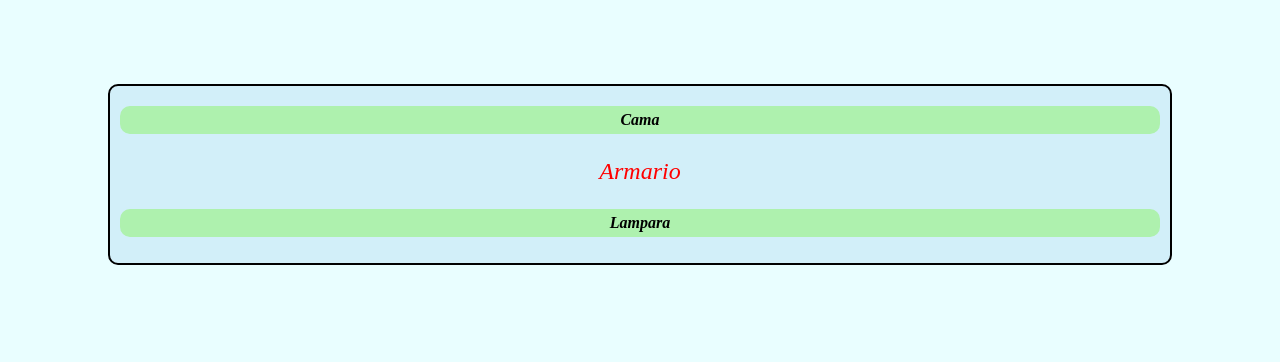
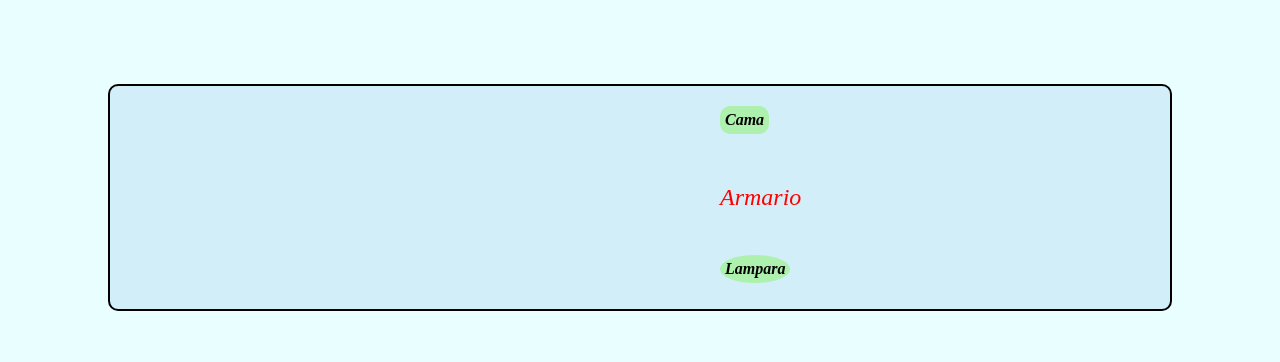
Before and after one commit to Karolatf/GUIA-BEM-PUNTO-D, a plain HTML site: page index.html in a window 1280 px wide. Shown: the part 438-800 px from the top of the page. Drawn offline with Linux system fonts and the light colour scheme.

Commit message:
Aplicamos flexbox en el area de habitación utilizando align-items, flex-direction, gap, justify content, utilizamos en habitacion__cama display y align-items y en habitacion__lampara align-items Andrés Santiago Calvete Lesmes

```diff
--- a/estilos.css
+++ b/estilos.css
@@ -74,6 +74,11 @@ body {
     margin-top: 20px;
     border-radius: 10px;
     margin: 100px;
+    display: flex;
+    align-items:baseline;
+    flex-direction:column;
+    gap: 10px;
+    justify-content:center;
 }
 .habitacion__cama {
     background-color: rgb(174, 241, 174);
@@ -83,6 +88,8 @@ body {
     text-align: center;
     border-radius: 10px;
     padding: 5px;
+    align-items: end;
+    display: flex;
 }
 .habitacion__lampara{
     background-color: rgb(174, 241, 174);
@@ -90,8 +97,12 @@ body {
     font-weight: bold;
     font-style: italic;
     text-align: center;
-    border-radius: 10px;
+    border-radius: 50%;
     padding: 5px;
+    display: flex;
+    align-items: center;
+    padding-left: spx;
+    margin-left: 600px;
 }
 .habitacion__armario--big {
     font-size: 1.5em;
```
